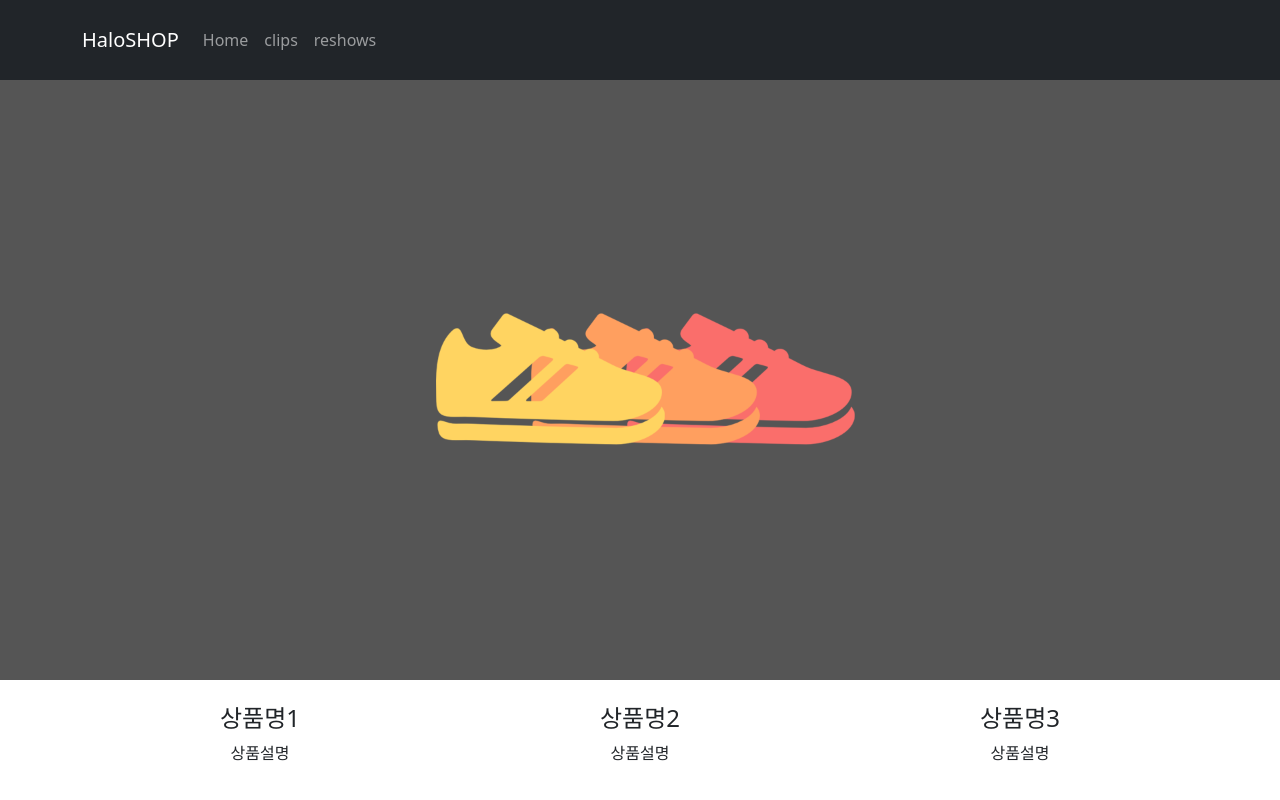
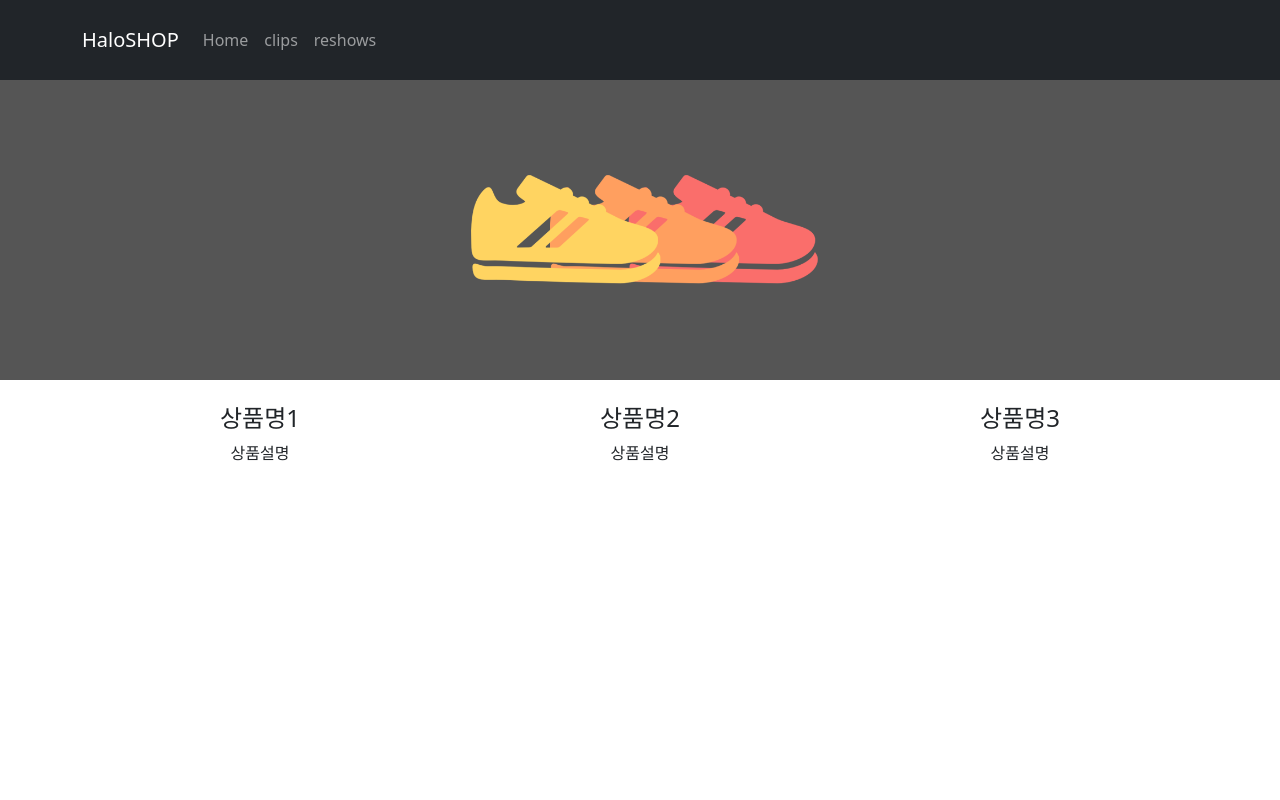
Before and after one commit to jingu0318/shop, a React (Vite) app: page / in a window 1280 px wide. Built offline with nearby package versions, Linux system fonts and the light colour scheme.

Commit message:
메인사진 높이 수정

```diff
--- a/src/App.css
+++ b/src/App.css
@@ -2,7 +2,7 @@
     padding: 20px;
 }
 .main-bg{
-    height: 600px;
+    height: 300px;
     background-image: url(./assets/bg.png);
     background-size: cover;
     background-position: center;
```
